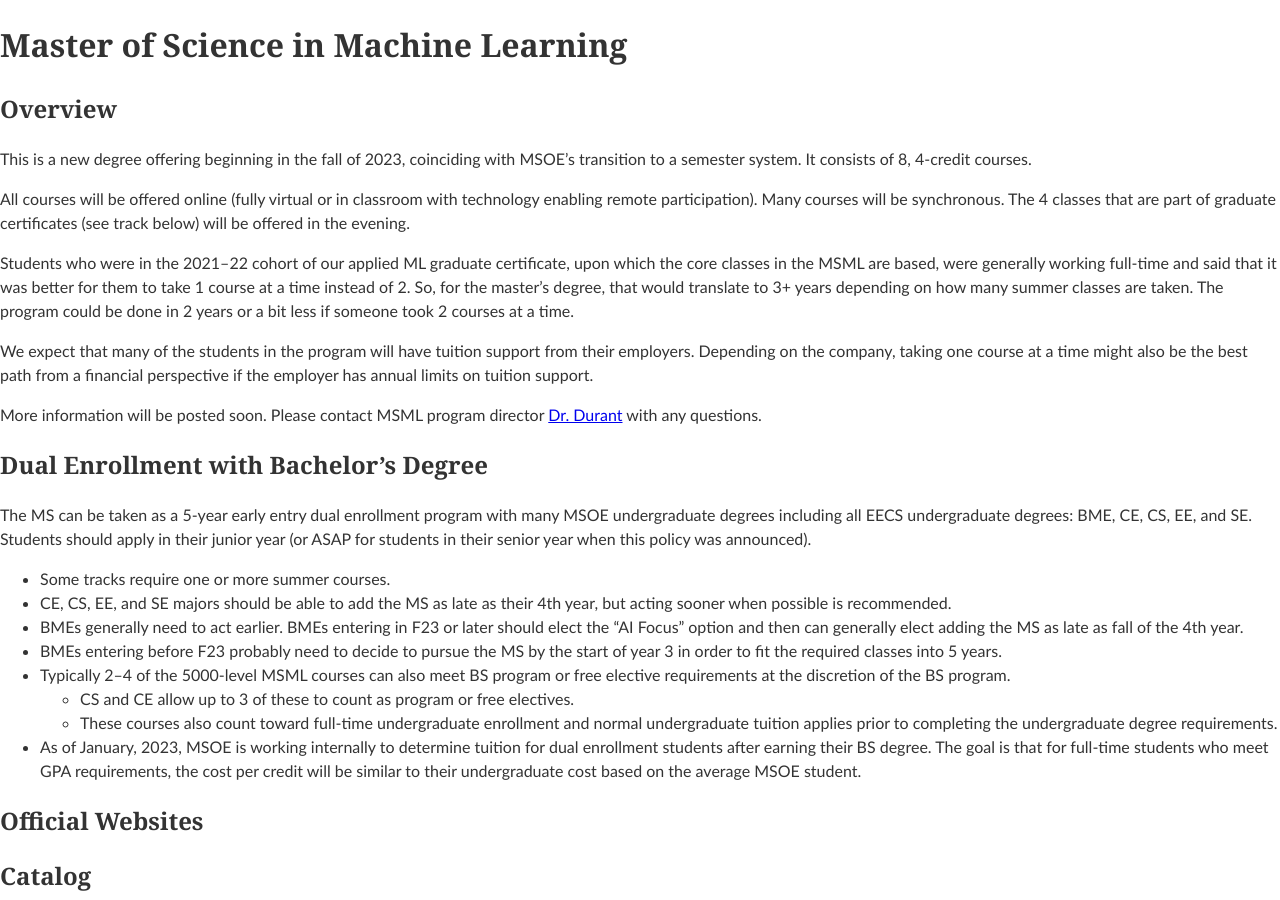
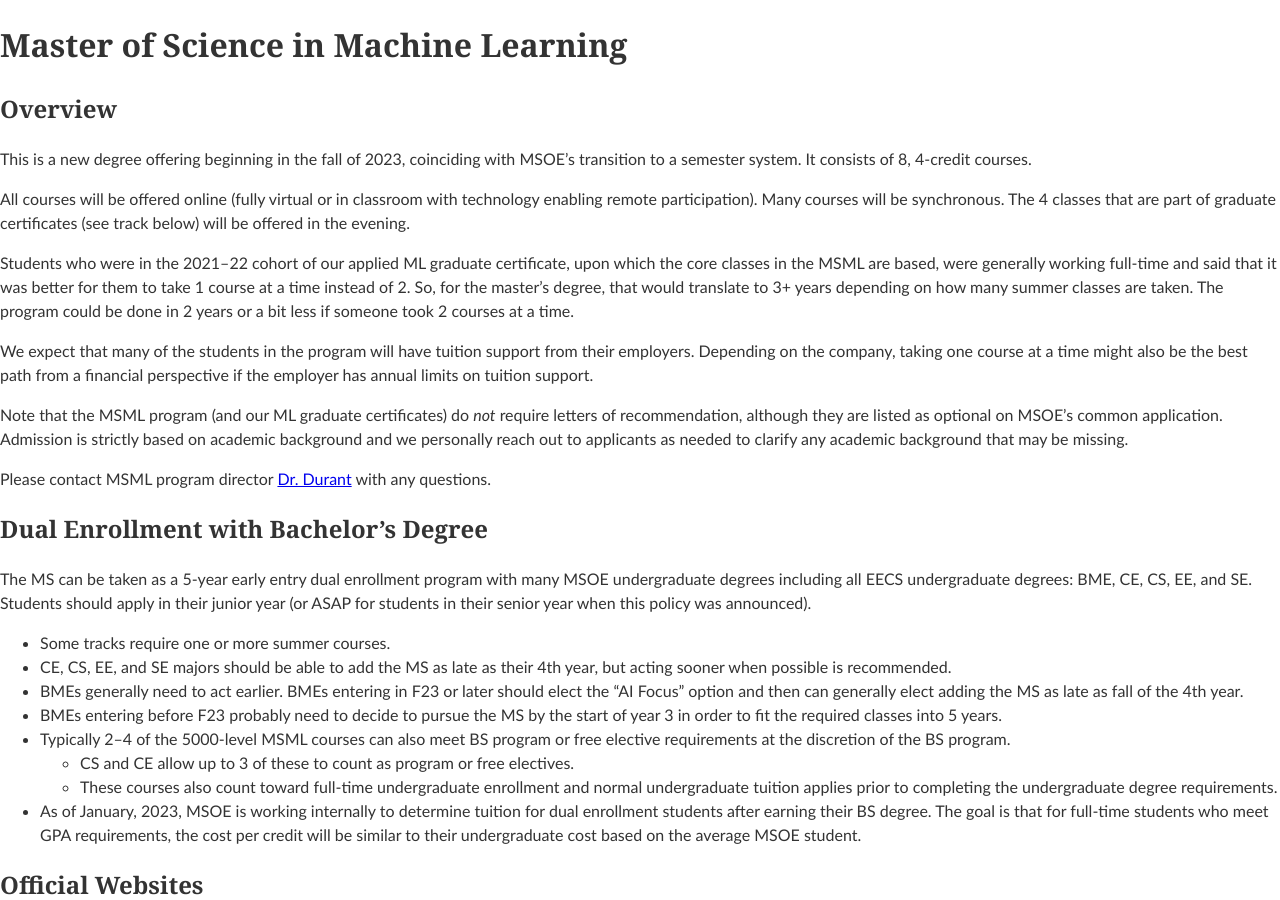
Before and after one commit to edurant/edurant.github.io, a Jekyll site: the page built from advising/msml.md, in a window 1280 px wide and 900 px high. Built offline with Jekyll 4.4.1, drawn with Linux system fonts in a browser that asks for light colours; our own code applies the rules of GitHub Pages for plain Markdown files.

Commit message:
MSML: clarify that LoRs are not required

```diff
--- a/advising/msml.md
+++ b/advising/msml.md
@@ -12,7 +12,9 @@
 
 We expect that many of the students in the program will have tuition support from their employers. Depending on the company, taking one course at a time might also be the best path from a financial perspective if the employer has annual limits on tuition support.
 
-More information will be posted soon. Please contact MSML program director [Dr. Durant](/) with any questions.
+Note that the MSML program (and our ML graduate certificates) do *not* require letters of recommendation, although they are listed as optional on MSOE's common application. Admission is strictly based on academic background and we personally reach out to applicants as needed to clarify any academic background that may be missing.
+
+Please contact MSML program director [Dr. Durant](/) with any questions.
 
 # Dual Enrollment with Bachelor's Degree
 The MS can be taken as a 5-year early entry dual enrollment program with many MSOE undergraduate degrees including all EECS undergraduate degrees: BME, CE, CS, EE, and SE. Students should apply in their junior year (or ASAP for students in their senior year when this policy was announced).
```
